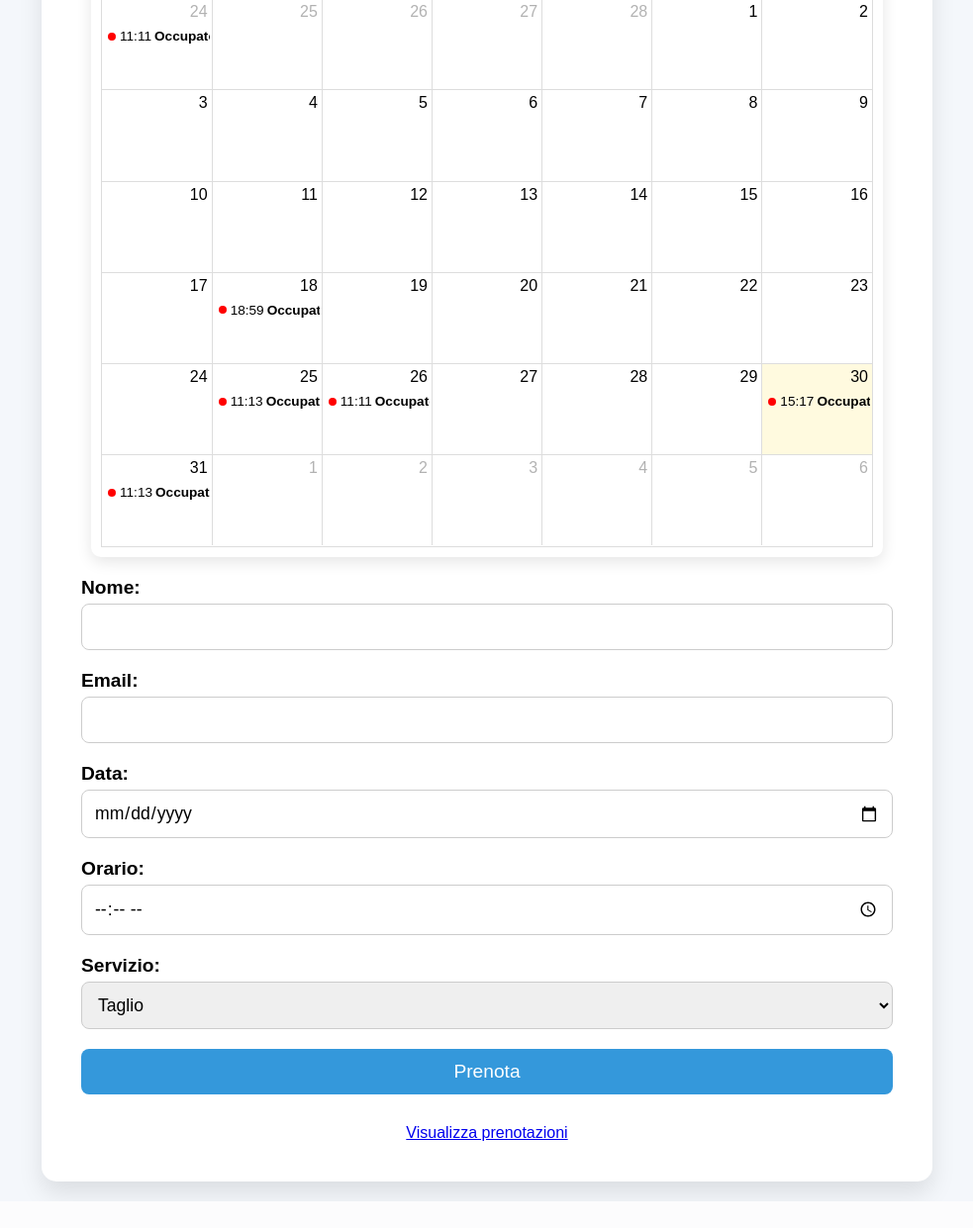
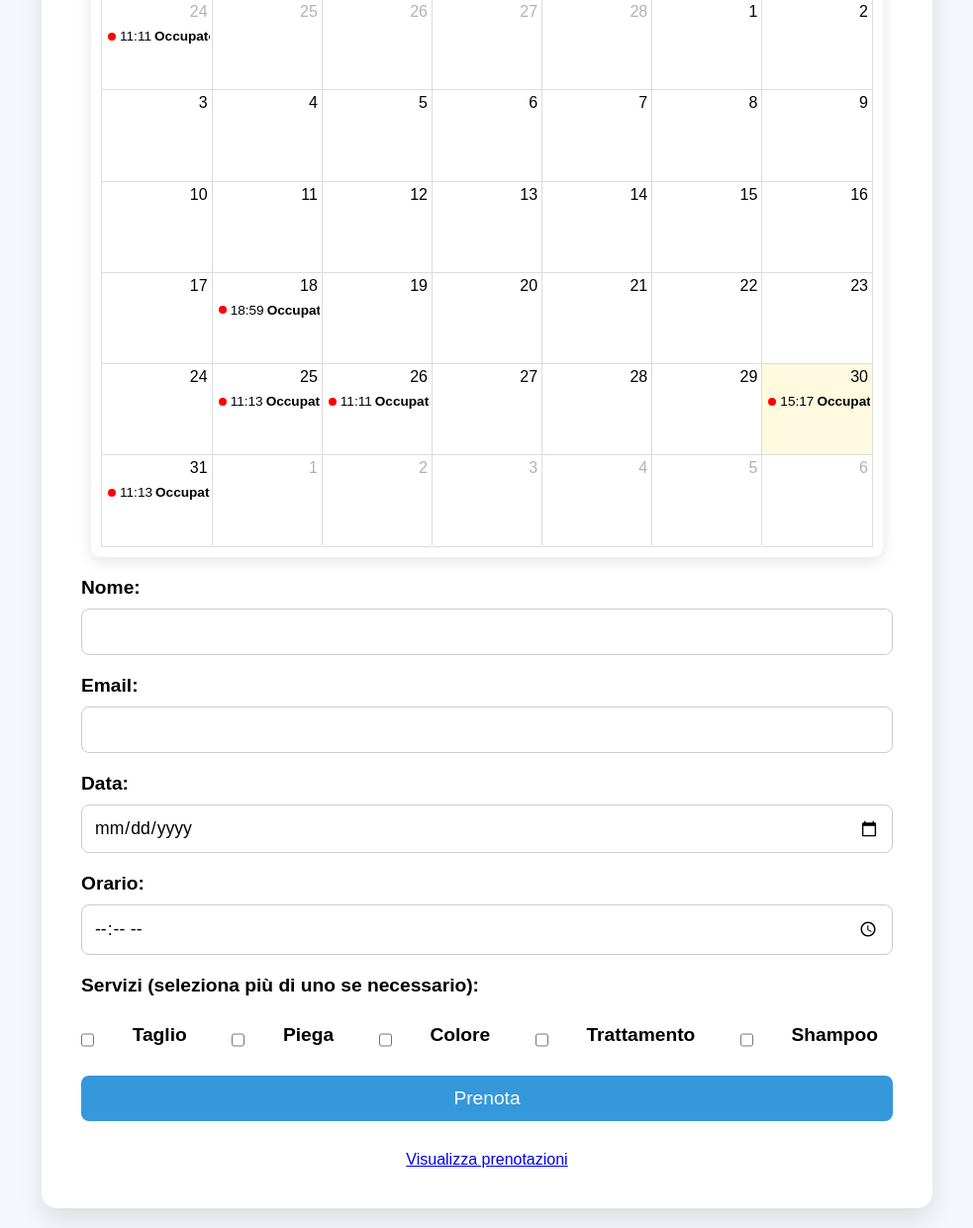
Before and after one commit to Fabioo18/Parrucchiere, a Flask app: page /prenotazioni in a window 1280 px wide. Shown: the part 262-1503 px from the top of the page at 99% size, without its empty margins (148-1131 px from the left). Before the commit the page ends 1476 px from the top, so only its background shows below. Run offline with Flask 3, Linux system fonts and the light colour scheme.

Commit message:
Aggiunta delle checkbox dei vari servizi

```diff
--- a/app.py
+++ b/app.py
@@ -28,7 +28,7 @@ class Prenotazione(db.Model):
     email = db.Column(db.String(100), nullable=False)
     data = db.Column(db.String(50), nullable=False)
     orario = db.Column(db.String(50), nullable=False)
-    servizio = db.Column(db.String(100), nullable=False)
+    servizio = db.Column(db.String(200), nullable=False)  # Permettiamo fino a 200 caratteri per più servizi
 
 # Creazione del database alla prima esecuzione
 with app.app_context():
@@ -47,7 +47,10 @@ def prenotazioni():
         email = request.form['email']
         data = request.form['data']
         orario = request.form['orario']
-        servizio = request.form['servizio']
+
+        # Recupera i servizi selezionati, che saranno in una lista
+        servizi = request.form.getlist('servizi')  # getlist restituisce una lista di valori
+        servizi_str = ", ".join(servizi)  # Converti la lista in una stringa separata da virgola
 
         # Controllo se l'orario è già occupato
         prenotazione_esistente = Prenotazione.query.filter_by(data=data, orario=orario).first()
@@ -56,14 +59,14 @@ def prenotazioni():
             return redirect(url_for('prenotazioni'))
 
         # Salva la prenotazione nel database
-        nuova_prenotazione = Prenotazione(nome=nome, email=email, data=data, orario=orario, servizio=servizio)
+        nuova_prenotazione = Prenotazione(nome=nome, email=email, data=data, orario=orario, servizio=servizi_str)
         db.session.add(nuova_prenotazione)
         db.session.commit()
 
         # Invia la mail di conferma
         try:
             msg = Message('Conferma Prenotazione', sender=app.config['MAIL_USERNAME'], recipients=[email, 'lacarbonarafabio18@gmail.com'])
-            msg.body = f"Ciao {nome},\n\nHai prenotato un appuntamento per il servizio: {servizio}.\nData: {data}\nOrario: {orario}\n\nGrazie per aver scelto il nostro salone!\n\nSaluti,\nIl team del salone"
+            msg.body = f"Ciao {nome},\n\nHai prenotato un appuntamento per i seguenti servizi: {servizi_str}.\nData: {data}\nOrario: {orario}\n\nGrazie per aver scelto il nostro salone!\n\nSaluti,\nIl team del salone"
             mail.send(msg)
             flash('Prenotazione effettuata con successo! Controlla la tua email.', 'success')
         except Exception as e:
@@ -72,6 +75,7 @@ def prenotazioni():
         return redirect(url_for('prenotazioni'))
 
     return render_template('prenotazioni.html')
+
 
 @app.route('/api/cliente_prenotazioni')
 def api_cliente_prenotazioni():
@@ -127,7 +131,6 @@ def elimina_prenotazione(id):
     else:
         return jsonify({'error': 'Prenotazione non trovata'}), 404
 
-
 # Pagina admin per vedere tutte le prenotazioni
 @app.route('/admin/prenotazioni')
 def admin_prenotazioni():
--- a/static/script_prenotazioni.js
+++ b/static/script_prenotazioni.js
@@ -26,4 +26,13 @@ document.addEventListener("DOMContentLoaded", function () {
     } else {
         console.error("Errore: il div #calendar non esiste!");
     }
+
+    // Aggiunta della validazione per i checkbox dei servizi
+    document.getElementById('booking-form').addEventListener('submit', function(event) {
+        var selectedServices = document.querySelectorAll('input[name="servizi"]:checked');
+        if (selectedServices.length === 0) {
+            event.preventDefault(); // Blocca l'invio del modulo
+            alert("Per favore, seleziona almeno un servizio.");
+        }
+    });
 });
--- a/static/styles_prenotazioni.css
+++ b/static/styles_prenotazioni.css
@@ -78,6 +78,7 @@ header h1 {
     margin-bottom: 20px;
 }
 
+/* Stile per il label */
 label {
     font-size: 1.2em;
     font-weight: 600;
@@ -85,6 +86,7 @@ label {
     margin-bottom: 5px;
 }
 
+/* Input generico */
 input, select {
     width: 100%;
     padding: 12px;
@@ -120,3 +122,58 @@ button:hover {
 footer {
     margin-top: 30px;
 }
+
+/* Stile per il gruppo di checkbox */
+.form-group {
+    margin-bottom: 20px;
+}
+
+.form-group label {
+    font-size: 1.2em;
+    font-weight: bold;
+    margin-bottom: 10px;
+    display: block;
+}
+
+/* Contenitore delle checkbox */
+.form-group-checkbox {
+    display: flex;
+    flex-wrap: wrap; /* In caso di overflow, vanno a capo */
+    justify-content: space-between;
+    gap: 20px; /* Distanza tra gli elementi */
+}
+
+/* Stile per le checkbox */
+input[type="checkbox"] {
+    margin-right: 8px;
+    width: auto;
+    height: auto;
+    vertical-align: middle;
+}
+
+/* Etichetta per la checkbox */
+label[for^="servizi"] {
+    font-size: 1.1em;
+    font-weight: 500;
+    display: inline-block;
+    margin-bottom: 10px;
+    cursor: pointer;
+}
+
+/* Spazio tra le checkbox */
+input[type="checkbox"] + label {
+    margin-right: 15px;
+}
+
+/* Modifica il layout della pagina per i dispositivi mobili */
+@media (max-width: 600px) {
+    .form-group-checkbox {
+        flex-direction: column; /* Cambia a colonna per schermi piccoli */
+        align-items: flex-start;
+    }
+
+    .form-group-checkbox label {
+        margin-right: 0;
+        margin-bottom: 10px;
+    }
+}
--- a/templates/prenotazioni.html
+++ b/templates/prenotazioni.html
@@ -64,13 +64,26 @@
                 </div>
 
                 <div class="form-group">
-                    <label for="servizio">Servizio:</label>
-                    <select id="servizio" name="servizio" required>
-                        <option value="Taglio">Taglio</option>
-                        <option value="Colore">Colore</option>
-                        <option value="Piega">Piega</option>
-                    </select>
+                    <label>Servizi (seleziona più di uno se necessario):</label><br>
+
+                    <div class="form-group-checkbox">
+                        <input type="checkbox" id="taglio" name="servizi" value="Taglio">
+                        <label for="taglio">Taglio</label>
+
+                        <input type="checkbox" id="piega" name="servizi" value="Piega">
+                        <label for="piega">Piega</label>
+
+                        <input type="checkbox" id="colore" name="servizi" value="Colore">
+                        <label for="colore">Colore</label>
+
+                        <input type="checkbox" id="trattamento" name="servizi" value="Trattamento">
+                        <label for="trattamento">Trattamento</label>
+
+                        <input type="checkbox" id="shampoo" name="servizi" value="Shampoo">
+                        <label for="shampoo">Shampoo</label>
+                    </div>
                 </div>
+
 
                 <button type="submit">Prenota</button>
             </form>
```
Also changed, not shown: instance/prenotazioni.db.
